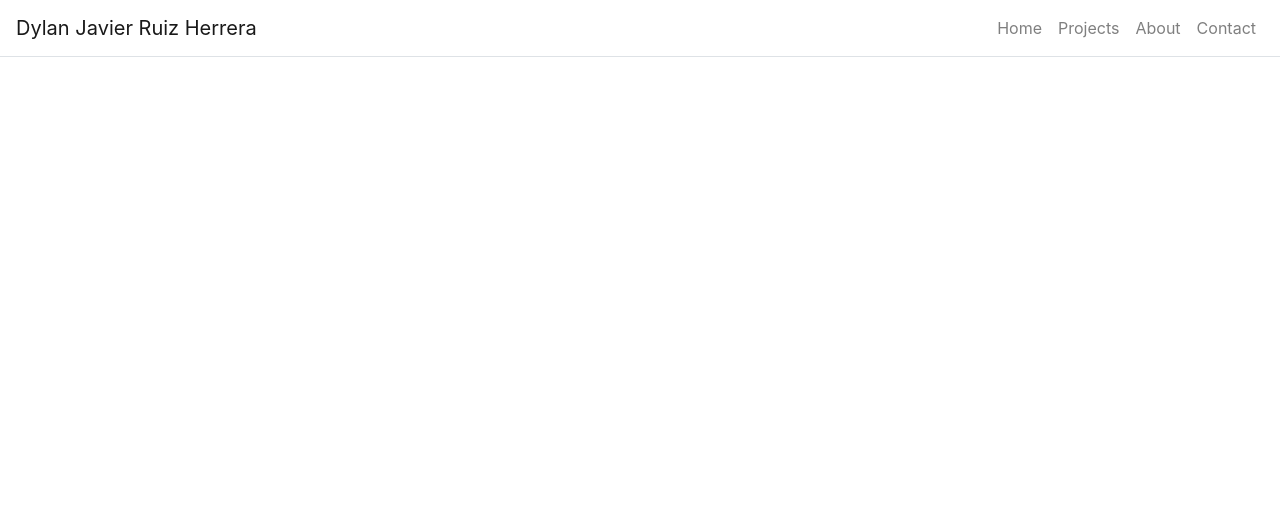
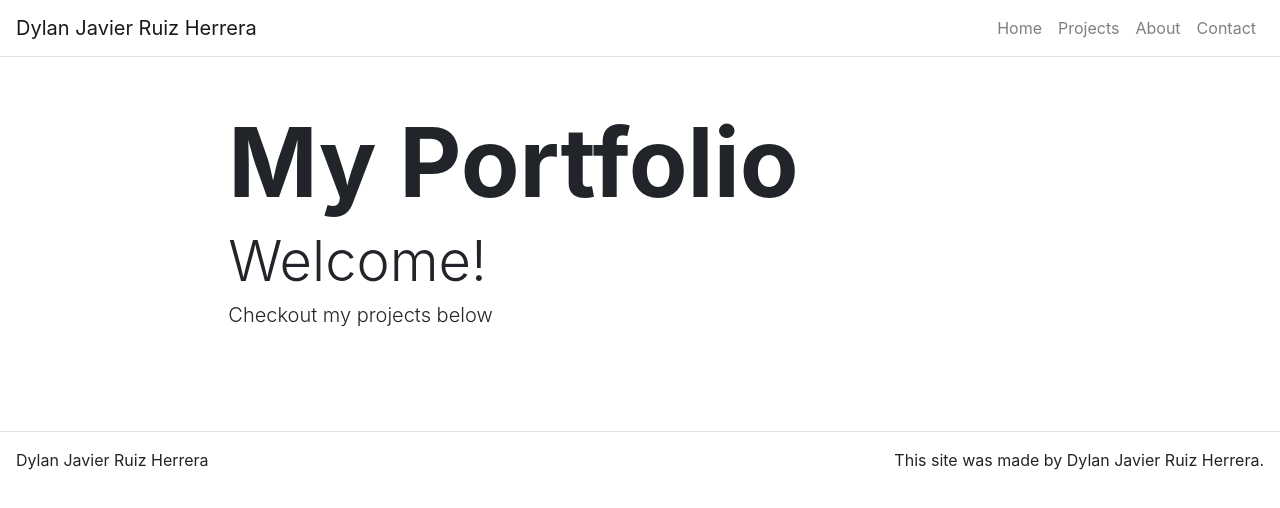
Before and after one commit to dyh135ru/dyh135ru-portfolio, a React (Create React App) app: page / in a window 1280 px wide. Shown: the top 508 px of the page. Built offline with nearby package versions, Linux system fonts and the light colour scheme.

Commit message:
Pages added

```diff
--- a/src/App.js
+++ b/src/App.js
@@ -1,7 +1,22 @@
 import React from 'react';
 import { BrowserRouter as Router, Route, Link  } from 'react-router-dom';
 import { Container, Navbar, Nav } from 'react-bootstrap';
+
+/*-----------------------------
+Components */
+
+import Footer from './components/Footer';
+
+/*-----------------------------
+ Pages */
+
+import HomePage from './pages/HomePage';
+import AboutPage from './pages/AboutPage';
+import ProjectsPage from './pages/ProjectsPage';
+import ContactPage from './pages/ContactPage';
+
 import './App.css';
+
 
 class App extends React.Component {
 
@@ -46,9 +61,17 @@
                   <Link className="nav-link" to="/about">About</Link>
                   <Link className="nav-link" to="/contact">Contact</Link>
 
+
                 </Nav>
               </Navbar.Collapse>
             </Navbar>
+
+            <Route path="/" exact render={() => <HomePage title={this.state.home.title} subTitle={this.state.home.subTitle} text={this.state.home.text}/>}/>
+            <Route path="/projects" render={() => <ProjectsPage title={this.state.projects.title} />}/>
+            <Route path="/about" render={() => <AboutPage title={this.state.about.title} />}/>
+            <Route path="/contact" render={() => <ContactPage title={this.state.contact.title} />}/>
+
+            <Footer />
           </Container>
         </Router>
       );
--- /dev/null
+++ b/src/components/Footer.js
@@ -0,0 +1,23 @@
+import React from 'react';
+import { Container, Row, Col } from 'react-bootstrap';
+
+function Footer(){
+
+    return(
+        <footer className="mt-5">
+            <Container fluid={true}>
+                <Row className="border-top justify-content-between p-3">
+                    <Col className="p-0" md={4} sm={4} xs={6}>
+                        Dylan Javier Ruiz Herrera
+                    </Col>
+                    <Col className="p-0 d-flex justify-content-end" md={8} sm={8} xs={6}>
+                        This site was made by Dylan Javier Ruiz Herrera.
+                    </Col>
+                </Row>
+            </Container>
+        </footer>
+    );
+
+}
+
+export default Footer;
--- /dev/null
+++ b/src/components/Hero.js
@@ -0,0 +1,21 @@
+import React from 'react';
+import { Jumbotron, Container, Row, Col } from 'react-bootstrap';
+
+
+function Hero(props) {
+    return(
+        <Jumbotron className="bg-transparent jumbotron-fluid p-0">
+            <Container fluid={true}>
+                <Row className="justify-content-center py-5">
+                    <Col md={8} sm={12}>
+                        { props.title && <h1 className="display-1 font-weight-bolder">{props.title}</h1> }
+                        { props.subTitle && <h3 className="display-4 font-weight-light">{props.subTitle}</h3> }
+                        { props.text && <h3 className="lead font-weight-light">{props.text}</h3> }
+                    </Col>
+                </Row>
+            </Container>
+        </Jumbotron>
+    );
+}
+
+export default Hero;
--- /dev/null
+++ b/src/pages/AboutPage.js
@@ -0,0 +1,11 @@
+import React from 'react';
+
+function AboutPage(props){
+
+    return(
+        <p>About Works!</p>
+    );
+
+}
+
+export default AboutPage;
--- /dev/null
+++ b/src/pages/ContactPage.js
@@ -0,0 +1,11 @@
+import React from 'react';
+
+function ContactPage(props){
+
+    return(
+        <p>Contact page Works!</p>
+    );
+
+}
+
+export default ContactPage;
--- /dev/null
+++ b/src/pages/HomePage.js
@@ -0,0 +1,12 @@
+import React from 'react';
+import Hero from '../components/Hero';
+
+function HomePage(props){
+
+    return(
+        <Hero title={props.title} subTitle={props.subTitle} text={props.text} />
+    );
+
+}
+
+export default HomePage;
--- /dev/null
+++ b/src/pages/ProjectsPage.js
@@ -0,0 +1,11 @@
+import React from 'react';
+
+function ProjectsPage(props){
+
+    return(
+        <p>Projects Works!</p>
+    );
+
+}
+
+export default ProjectsPage;
```
